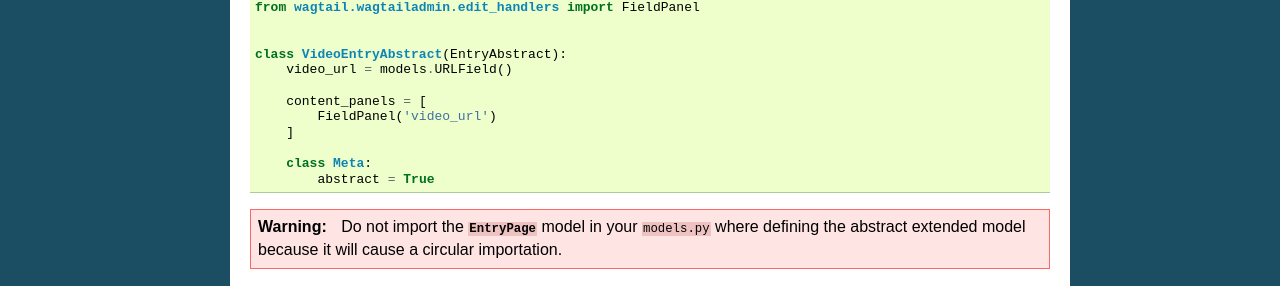
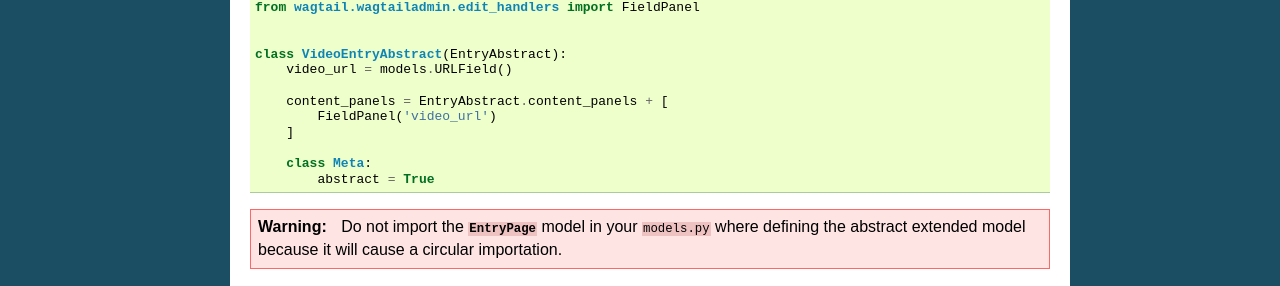
Before and after one commit to gorbunov87/puput, a Sphinx documentation site: the page built from docs/extending.rst, in a window 1280 px wide. Shown: the part 941-1227 px from the top of the page. Built offline with Sphinx 7.4.7, drawn with Linux system fonts in a browser that asks for light colours.

Commit message:
Merge pull request #190 from misraX/patch-2
Adding EntryAbstract.content_panels

```diff
--- a/docs/extending.rst
+++ b/docs/extending.rst
@@ -59,7 +59,7 @@ If you only want to have :class:`VideoEntryPage` on your blog and create a simpl
     class VideoEntryAbstract(EntryAbstract):
         video_url = models.URLField()
 
-        content_panels = [
+        content_panels = EntryAbstract.content_panels + [
             FieldPanel('video_url')
         ]
 
```
